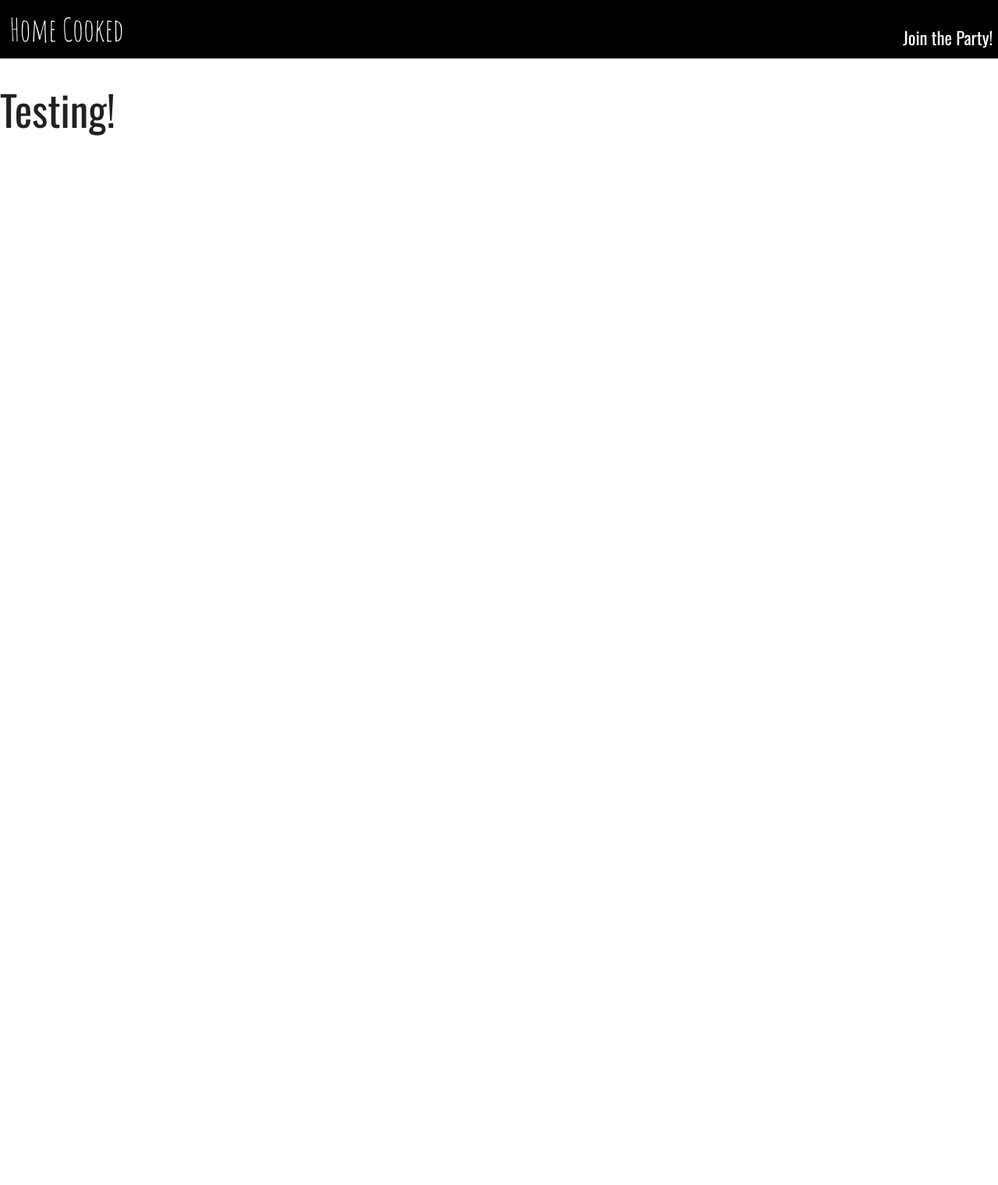
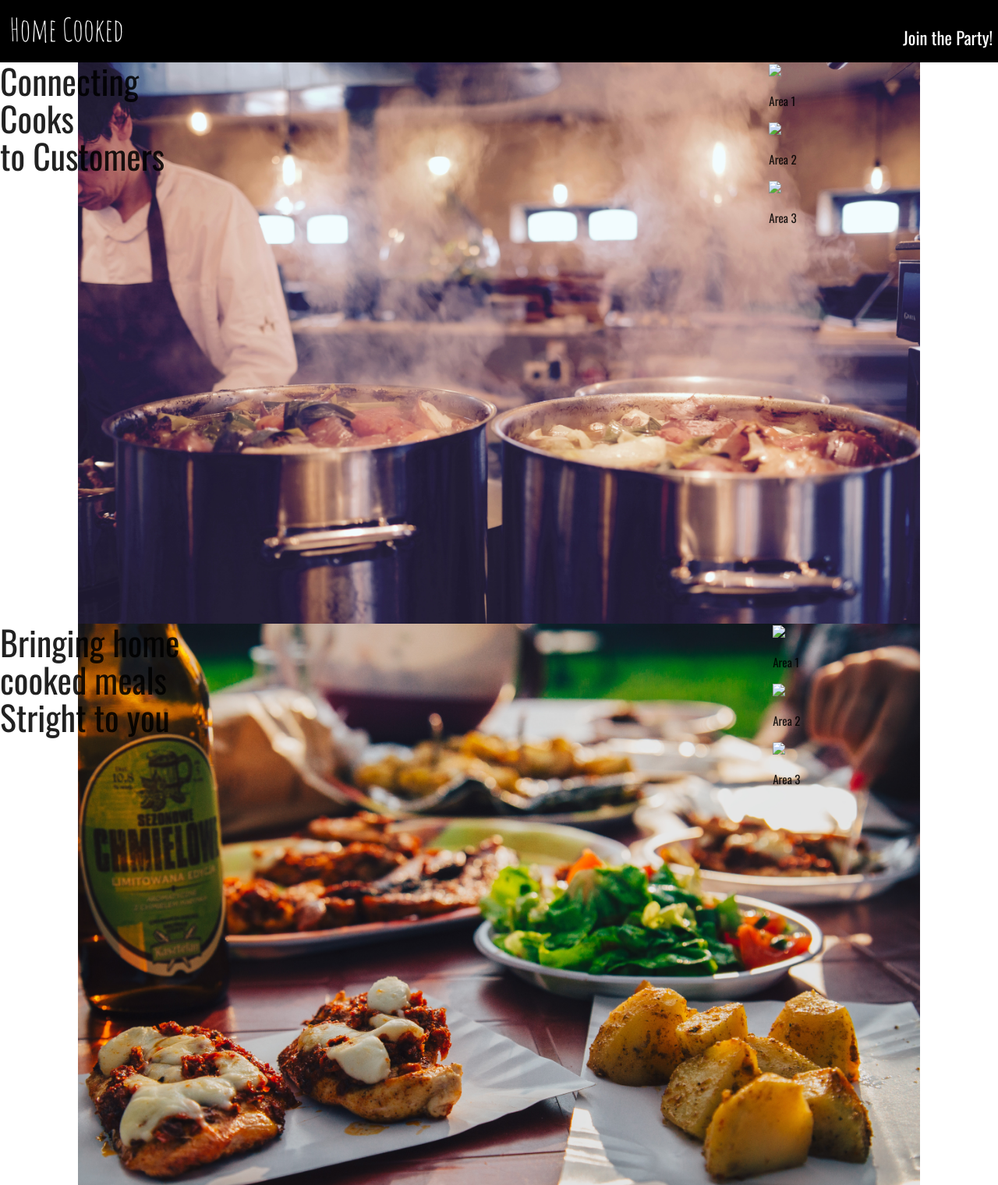
Before and after one commit to DaltonHart/HomeCooked, a Django app: template homecooked_project/homecooked/templates/homecooked/landing.html in a window 1280 px wide. Shown: the whole page at 78% size. Before the commit the page ends 174 px from the top, so only its background shows below. Run offline with Django 3.2, Linux system fonts and the light colour scheme; the template is opened without the code that fills it, so the values that code supplies are empty.

Commit message:
established base landing page with imgs and grid layout

```diff
--- a/homecooked_project/homecooked/static/css/main.css
+++ b/homecooked_project/homecooked/static/css/main.css
@@ -3,14 +3,13 @@
     font-family: 'Oswald', sans-serif;
 }
 header{
-    position: relative;
     color: white;
     background-color: black;
     display: grid;
-    height: 5em;
+    height: 10vh;
 }
 .login {
- grid-row: 1/1;
+ grid-row: 1/2;
  grid-column: 4/5;
  padding: 1.4em .3em .2em;
  margin: 0;
@@ -21,7 +20,7 @@ header{
     margin: 0;
 }
 nav {
- grid-row: 1/1;
+ grid-row: 1/2;
  grid-column: 1/2;
 }
 .logo p{
@@ -31,3 +30,46 @@ nav {
     font-display: bottom;
     font-family: 'Amatic SC', cursive;
 }
+
+.overview {
+    display: grid;
+    margin: 0;
+    padding: 0;
+}
+
+.overview h3{
+    margin: 0;
+    padding: 0;
+}
+.cook {
+    display: grid;
+    height: 90vh;
+    background-image: url(/static/images/cookOver.jpg);
+    background-repeat: no-repeat;
+    background-position: center;
+    background-size: contain;
+}
+.customer{
+    display: grid;
+    background-image: url(/static/images/customerOver.jpg);
+    background-repeat: no-repeat;
+    background-position: top;
+    background-size: contain;
+    height: 90vh;
+}
+
+.cook .catcher{
+    grid-column: 1/2
+}
+
+.cook .detail {
+    grid-column: 4/5
+}
+
+.customer .catcher{
+    grid-column: 1/2
+}
+
+.customer .detail {
+    grid-column: 4/5
+}
--- a/homecooked_project/homecooked/templates/homecooked/base.html
+++ b/homecooked_project/homecooked/templates/homecooked/base.html
@@ -27,7 +27,6 @@
     </header>
     <body>
         {% block content %}
-
         {% endblock %}
     </body>
 </body>
--- a/homecooked_project/homecooked/templates/homecooked/landing.html
+++ b/homecooked_project/homecooked/templates/homecooked/landing.html
@@ -1,9 +1,50 @@
-{% extends 'homecooked/base.html' %}
+{% extends 'homecooked/base.html' %} {% block content %}
 
-{% block content %}
+<section class="overview">
 
-<section>
- <h2>Testing!</h2>
+    <div class="cook">
+        <section class="catcher">
+            <h3> Connecting</h3>
+            <h3> Cooks</h3>
+            <h3> to Customers</h3>
+        </section>
+        <section class="detail">
+            <article>
+                <img src="#">
+                <p> Area 1</p>
+            </article>
+            <article>
+                <img src="#">
+                <p> Area 2</p>
+            </article>
+            <article>
+                <img src="#">
+                <p> Area 3</p>
+            </article>
+        </section>
+    </div>
+    <div class="customer">
+        <section class="catcher">
+            <h3>Bringing home </h3>
+            <h3>cooked meals </h3>
+            <h3>Stright to you</h3>
+        </section>
+        <section class="detail">
+            <article>
+                <img src="#">
+                <p> Area 1</p>
+            </article>
+            <article>
+                <img src="#">
+                <p> Area 2</p>
+            </article>
+            <article>
+                <img src="#">
+                <p> Area 3</p>
+            </article>
+        </section>
+    </div>
+
 </section>
 
 {% endblock %}
```
Also changed, not shown: homecooked_project/homecooked/static/images/cookOver.jpg (added), homecooked_project/homecooked/static/images/customerOver.jpg (added).
